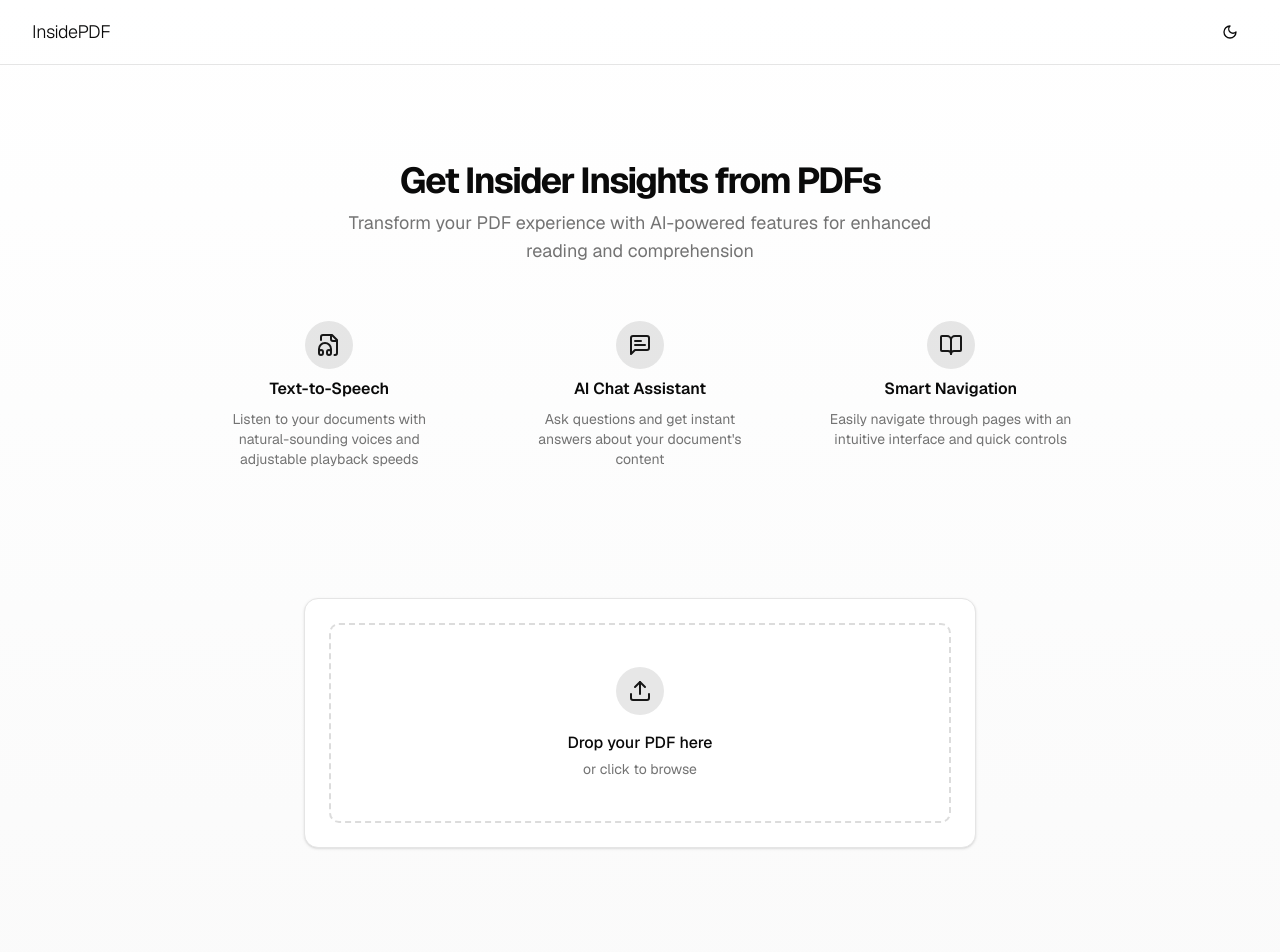
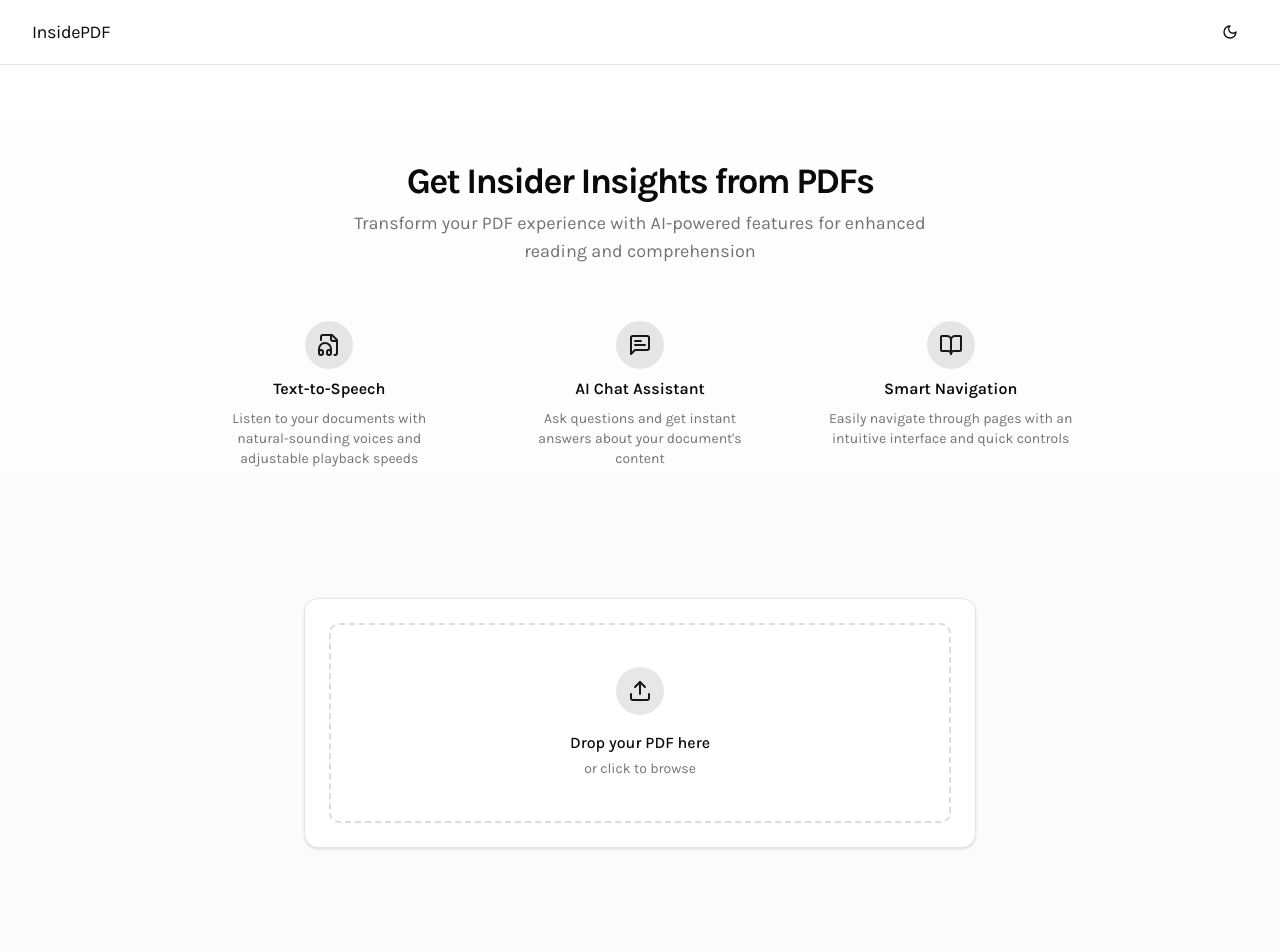
Before and after one commit to HarryAhnHS/inside-pdf, a Next.js app: page / in a window 1280 px wide. Shown: the top 952 px of the page. Built offline with nearby package versions, Linux system fonts and the light colour scheme.

Commit message:
style: font change

```diff
--- a/src/app/layout.js
+++ b/src/app/layout.js
@@ -1,17 +1,20 @@
-import { Geist, Geist_Mono } from "next/font/google";
+import { Karla, Geist_Mono } from "next/font/google";
 import "./globals.css";
 import Header from "./components/Header";
 import Footer from "./components/Footer";
 import ThemeProvider from "./components/ThemeProvider";
 
-const geistSans = Geist({
-  variable: "--font-geist-sans",
+const karla = Karla({
   subsets: ["latin"],
+  display: "swap",
+  weight: ["400", "500", "600", "700"],
+  adjustFontFallback: true,
+  fallback: ['system-ui', 'arial'],
 });
 
 const geistMono = Geist_Mono({
-  variable: "--font-geist-mono",
   subsets: ["latin"],
+  display: "swap",
 });
 
 export const metadata = {
@@ -23,7 +26,7 @@ export default function RootLayout({ children }) {
   return (
     <html lang="en" suppressHydrationWarning>
       <body
-        className={`${geistSans.variable} ${geistMono.variable} min-h-screen bg-gradient-to-b from-background to-muted/50 font-sans antialiased`}
+        className={`${karla.className} min-h-screen bg-gradient-to-b from-background to-muted/50 antialiased`}
       >
         <ThemeProvider>
           <div className="relative flex min-h-screen flex-col">
--- /dev/null
+++ b/tailwind.config.js
@@ -0,0 +1,66 @@
+/** @type {import('tailwindcss').Config} */
+module.exports = {
+  darkMode: ["class"],
+  content: [
+    './pages/**/*.{js,jsx}',
+    './components/**/*.{js,jsx}',
+    './app/**/*.{js,jsx}',
+    './src/**/*.{js,jsx}',
+  ],
+  theme: {
+    container: {
+      center: true,
+      padding: "2rem",
+      screens: {
+        "2xl": "1400px",
+      },
+    },
+    extend: {
+      fontFamily: {
+        sans: ['Karla', 'system-ui', 'sans-serif'],
+        mono: ['Geist Mono', 'monospace'],
+      },
+      colors: {
+        border: "var(--border)",
+        input: "var(--input)",
+        ring: "var(--ring)",
+        background: "var(--background)",
+        foreground: "var(--foreground)",
+        primary: {
+          DEFAULT: "var(--primary)",
+          foreground: "var(--primary-foreground)",
+        },
+        secondary: {
+          DEFAULT: "var(--secondary)",
+          foreground: "var(--secondary-foreground)",
+        },
+        destructive: {
+          DEFAULT: "var(--destructive)",
+          foreground: "var(--destructive-foreground)",
+        },
+        muted: {
+          DEFAULT: "var(--muted)",
+          foreground: "var(--muted-foreground)",
+        },
+        accent: {
+          DEFAULT: "var(--accent)",
+          foreground: "var(--accent-foreground)",
+        },
+        popover: {
+          DEFAULT: "var(--popover)",
+          foreground: "var(--popover-foreground)",
+        },
+        card: {
+          DEFAULT: "var(--card)",
+          foreground: "var(--card-foreground)",
+        },
+      },
+      borderRadius: {
+        lg: "var(--radius)",
+        md: "calc(var(--radius) - 2px)",
+        sm: "calc(var(--radius) - 4px)",
+      },
+    },
+  },
+  plugins: [require("tailwindcss-animate")],
+}
```
